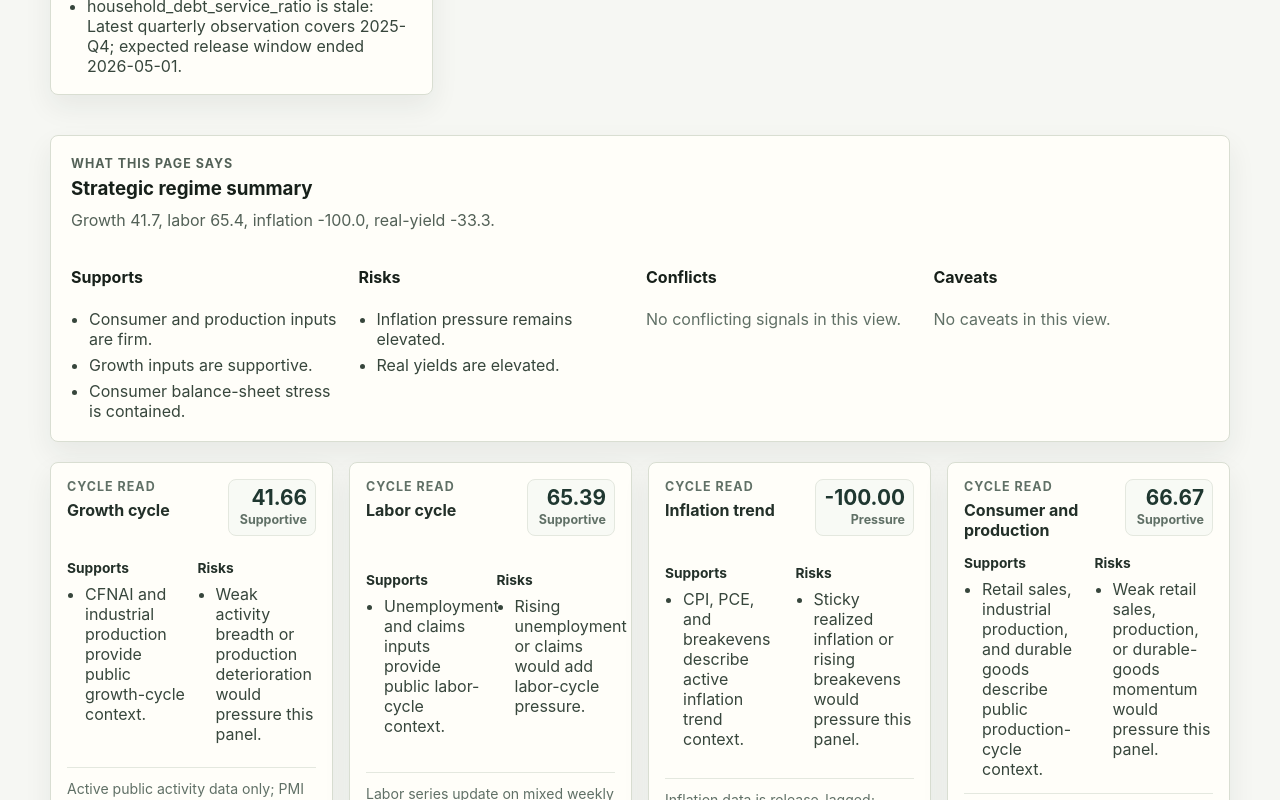
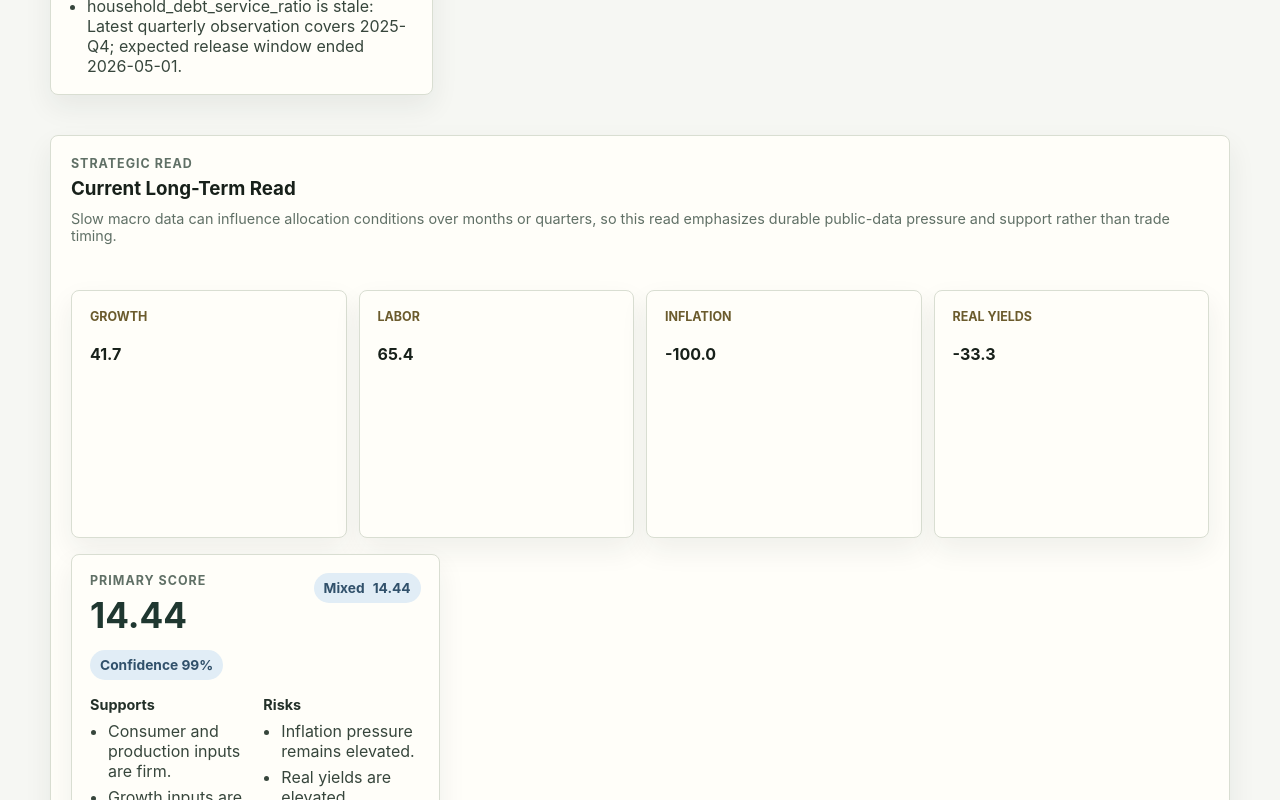
Before and after one commit to zifanzhou1024/market-weather-map, a React (Vite) app: page /long-term in a window 1280 px wide. Shown: the part 1120-1920 px from the top of the page. Built offline with nearby package versions, Linux system fonts and the light colour scheme.

Commit message:
feat: clarify long-term macro climate

```diff
--- /dev/null
+++ b/src/components/StrategicSourceGapsPanel.tsx
@@ -0,0 +1,44 @@
+import CandidateSourcePanel from "./CandidateSourcePanel";
+
+const strategicRows = [
+  { label: "PMIs", status: "terms_review_needed", note: "Strategic breadth input remains source-gated." },
+  {
+    label: "SLOOS",
+    status: "terms_review_needed",
+    note: "Bank lending survey transformation and redistribution remain under review."
+  },
+  {
+    label: "Term premium",
+    status: "terms_review_needed",
+    note: "NY Fed ACM or equivalent source requires access review before scoring."
+  },
+  {
+    label: "Treasury supply",
+    status: "terms_review_needed",
+    note: "Issuance and auction data require source-governed static publication rules."
+  },
+  {
+    label: "Valuation",
+    status: "terms_review_needed",
+    note: "CAPE, forward P/E, ERP, and related valuation inputs remain candidate-only."
+  },
+  {
+    label: "Earnings revisions",
+    status: "terms_review_needed",
+    note: "Analyst revision data remains candidate-only until a compliant source is approved."
+  }
+].map((row) => ({
+  id: row.label.toLowerCase().replace(/\s+/g, "_"),
+  ...row
+}));
+
+export default function StrategicSourceGapsPanel() {
+  return (
+    <CandidateSourcePanel
+      eyebrow="Candidate sources"
+      items={strategicRows}
+      summary="PMIs, SLOOS, term premium, Treasury supply, valuation, and earnings revisions remain candidate-only strategic inputs and do not affect active scores."
+      title="Strategic source gaps"
+    />
+  );
+}
--- a/src/routes/LongTermMacroClimate.tsx
+++ b/src/routes/LongTermMacroClimate.tsx
@@ -1,10 +1,12 @@
 import { useEffect, useState } from "react";
 import DataGapPanel from "../components/DataGapPanel";
 import DataStatusTable from "../components/DataStatusTable";
+import HorizonScoreHeader from "../components/HorizonScoreHeader";
 import InterpretationPanel from "../components/InterpretationPanel";
 import MacroCyclePanel from "../components/MacroCyclePanel";
 import MetricCard from "../components/MetricCard";
 import ScoreCard from "../components/ScoreCard";
+import StrategicSourceGapsPanel from "../components/StrategicSourceGapsPanel";
 import YieldDecompositionChart from "../components/YieldDecompositionChart";
 import {
   loadCatalog,
@@ -198,6 +200,15 @@ export default function LongTermMacroClimate() {
           <section className="score-grid" aria-label="Macro climate score">
             <ScoreCard score={data.scoreSummary.scores.macro_climate} title="Macro Climate" />
           </section>
+          <HorizonScoreHeader
+            eyebrow="Strategic read"
+            facts={longTermFacts(data.scoreSummary)}
+            risks={data.scoreSummary.scores.macro_climate.top_risks}
+            score={data.scoreSummary.scores.macro_climate}
+            summary="Slow macro data can influence allocation conditions over months or quarters, so this read emphasizes durable public-data pressure and support rather than trade timing."
+            supports={data.scoreSummary.scores.macro_climate.top_supports}
+            title="Current Long-Term Read"
+          />
           <InterpretationPanel
             label="Strategic regime summary"
             notes={data.scoreSummary.scores.macro_climate.missing_or_stale_notes}
@@ -211,6 +222,13 @@ export default function LongTermMacroClimate() {
             )}.`}
             supports={data.scoreSummary.scores.macro_climate.top_supports}
           />
+          <section className="route-stack" aria-labelledby="macro-bucket-grid-heading">
+            <div className="section-header">
+              <div>
+                <p className="eyebrow">Strategic buckets</p>
+                <h3 id="macro-bucket-grid-heading">Macro bucket grid</h3>
+              </div>
+            </div>
             <section className="macro-cycle-grid" aria-label="Strategic macro cycle panels">
               {macroCyclePanels.map((panel) => (
                 <MacroCyclePanel
@@ -224,6 +242,8 @@ export default function LongTermMacroClimate() {
                 />
               ))}
             </section>
+          </section>
+          <StrategicSourceGapsPanel />
           <YieldDecompositionChart data={data.snapshot.yield_decomposition} />
           {macroGroups.map((group) => (
             <section className="route-stack" key={group.label}>
@@ -279,6 +299,28 @@ function bucketScoreValue(scoreSummary: ScoreSummaryFile, bucket: string) {
   return scoreSummary.scores.macro_climate.bucket_scores[bucket];
 }
 
+function longTermFacts(scoreSummary: ScoreSummaryFile) {
+  const facts = [
+    { label: "Growth", value: bucketScore(scoreSummary, "growth") },
+    { label: "Labor", value: bucketScore(scoreSummary, "labor") },
+    { label: "Inflation", value: bucketScore(scoreSummary, "inflation") },
+    { label: "Real yields", value: bucketScore(scoreSummary, "real_yields") }
+  ];
+  const optionalBuckets = [
+    { bucket: "credit_cycle", label: "Credit cycle" },
+    { bucket: "liquidity_cycle", label: "Liquidity cycle" }
+  ];
+
+  optionalBuckets.forEach((item) => {
+    const score = bucketScoreValue(scoreSummary, item.bucket);
+    if (typeof score === "number" && Number.isFinite(score)) {
+      facts.push({ label: item.label, value: score.toFixed(1) });
+    }
+  });
+
+  return facts;
+}
+
 function cycleLabel(score: number | undefined) {
   if (typeof score !== "number" || !Number.isFinite(score)) return "Not scored";
   if (score >= 15) return "Supportive";
```
Also changed, not shown: 1 other file (tests, documents, lock files or other folders). Lines whose indentation alone changed are shown as unchanged.
